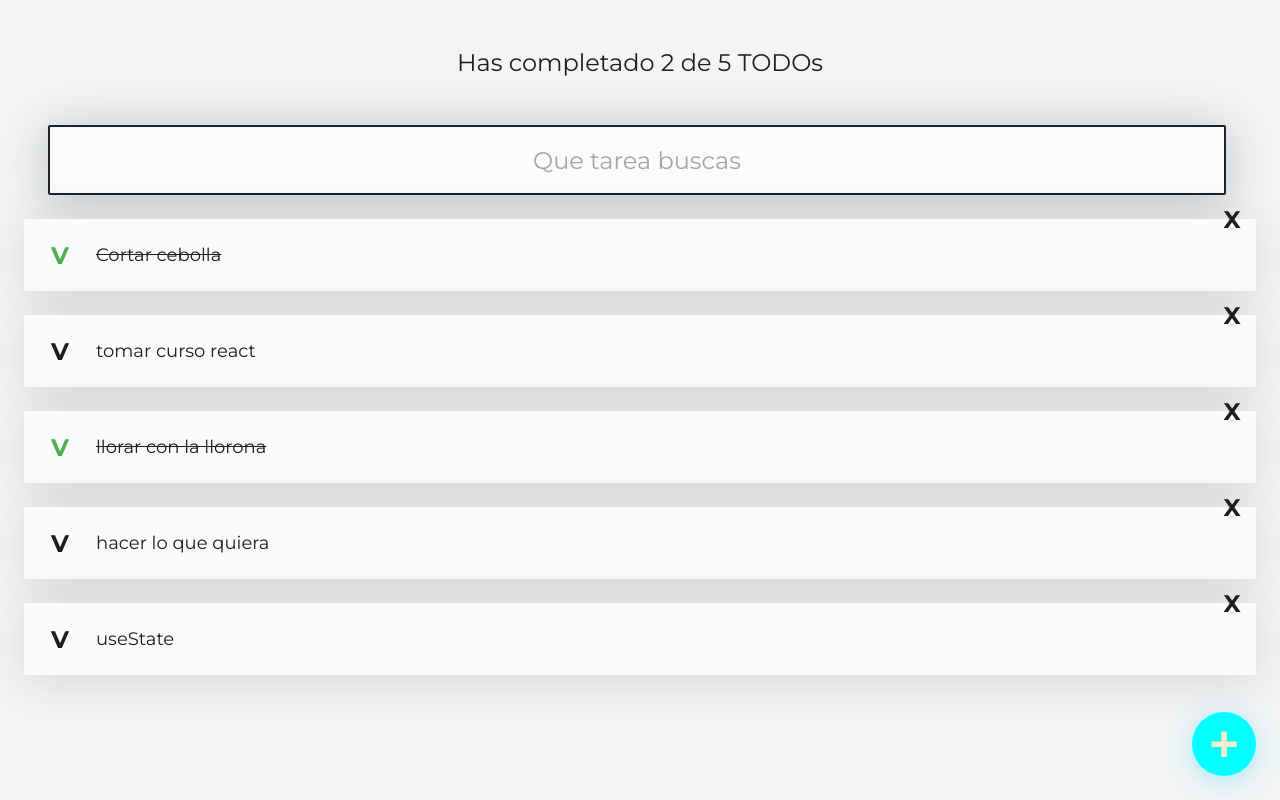
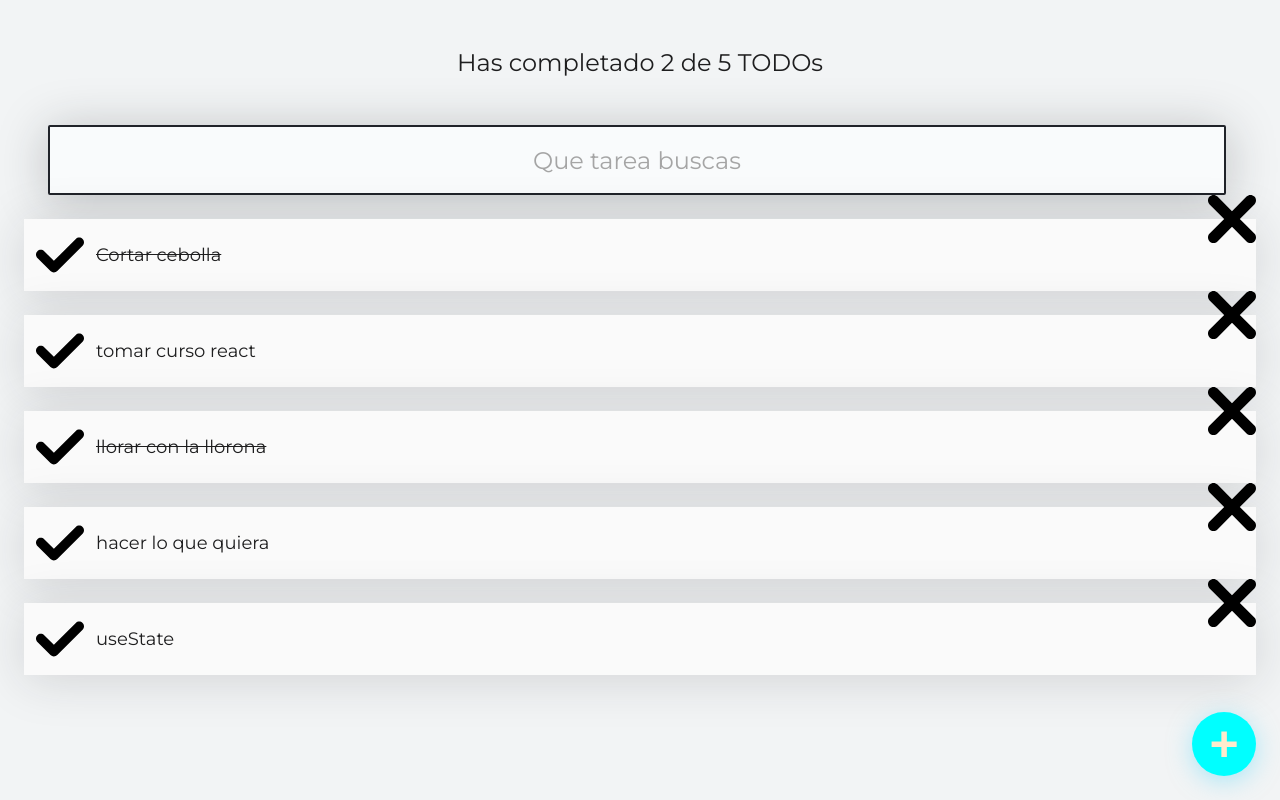
Before and after one commit to LeandroLopez-lean/Curso-reactjs-platzi, a React (Create React App) app: page / in a window 1280 px wide. Built offline with nearby package versions, Linux system fonts and the light colour scheme.

Commit message:
iconos grandes

```diff
--- a/src/DeleteIcon.js
+++ b/src/DeleteIcon.js
@@ -2,10 +2,12 @@ import React from "react";
 import { TodoIcon } from './TodoIcon';
 
 function DeleteIcon(){
-    <TodoIcon
+    return(
+        <TodoIcon
             type="delete"
             color="red"
         />
+    );
 }
 
 export {DeleteIcon};
--- a/src/TodoIcon.js
+++ b/src/TodoIcon.js
@@ -1,12 +1,17 @@
 import { ReactComponent as CheckSVG} from "./check.svg";
 import { ReactComponent as DeleteSVG} from "./delete.svg";
+
+const iconTypes = {
+    "check": <CheckSVG />,
+    "delete": <DeleteSVG />,
+};
 
 function TodoIcon({ type }){
     return(
         <span
-            className={`Icon-svg Icon-${type}`}
+            className={`Icon Icon-svg Icon-${type}`}
         >
-            <CheckSVG />
+            {iconTypes[type]}
         </span>
     )
 }
--- a/src/TodoItem.js
+++ b/src/TodoItem.js
@@ -11,14 +11,14 @@ function TodoItem(props) {
         className={`Icon Icon-check ${props.completed && "Icon-check--active"}`}
         onClick={props.onComplete}
       >
-        V
+
       </span>
       <p className={`TodoItem-p ${props.completed && "TodoItem-p--complete"}`}>
         {props.text}
       </p>
       <DeleteIcon />
       <span className="Icon Icon-delete" onClick={props.onDelete}>
-        X
+
       </span>
     </li>
   );
```
